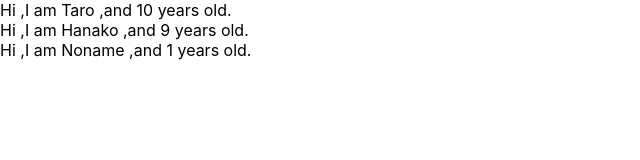
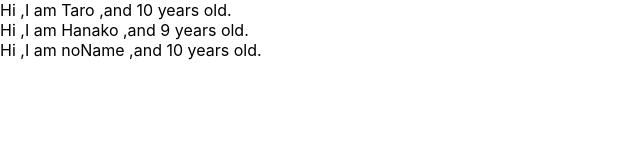
Before and after one commit to toshikicorpus/udemy-react-redux-crud-applicatication, a React (Create React App) app: page / in a window 1280 px wide. Shown: the top 160 px of the page, without its empty margins (0-640 px from the left). Built offline with nearby package versions, Linux system fonts and the light colour scheme.

Commit message:
learn prop-types

```diff
--- a/src/App.js
+++ b/src/App.js
@@ -1,10 +1,11 @@
 import React from 'react';
+import PropTypes from "prop-types";
 
 const App = () => {
   const profiles=[
     {name:"Taro",age:10},
     {name:"Hanako",age:9},
-    {name:"Noname"}
+    {name:"noName",age:10}
   ]
   return (
     <div>
@@ -26,4 +27,9 @@ User.defaultProps ={
   age: 1
 }
 
+User.propTypes={
+  name:PropTypes.string,
+  age:PropTypes.number.isRequired
+}
+
 export default App;
```
